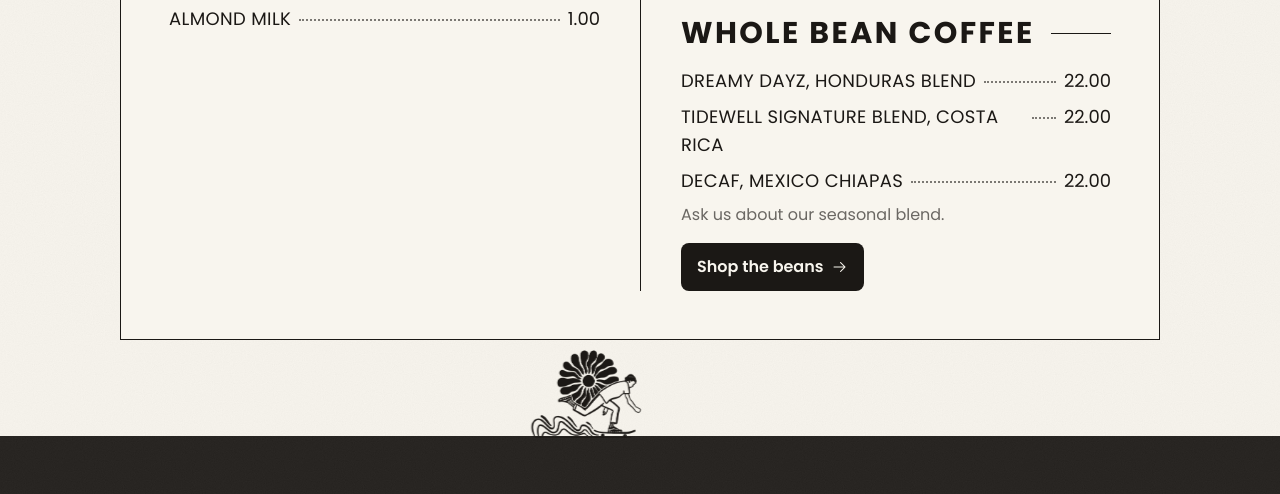
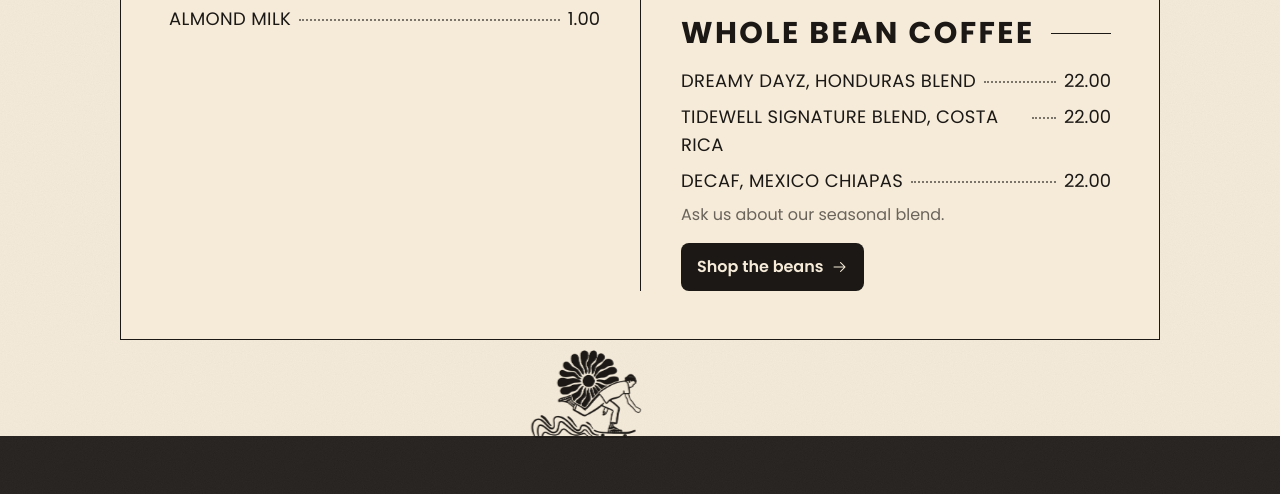
Before and after one commit to trevorprovencio-bit/tidewell-coffee, a plain HTML site: page menu.html in a window 1280 px wide. Shown: the part 1480-1974 px from the top of the page. Drawn offline with nearby package versions, Linux system fonts and the light colour scheme.

Commit message:
Put the cafe menu on the site cream
Co-Authored-By: Claude Fable 5.2 <noreply@anthropic.com>

```diff
--- a/menu.html
+++ b/menu.html
@@ -15,7 +15,7 @@
   /* Cafe menu, set like the printed card: one ink on paper inside a hairline frame, the skater
      up top, the motto between two rules, two columns split by a vertical rule, section titles
      that run out into a line, and dotted leaders from each drink to its price. */
-  :root { --bg: #F8F5EE; --paper: #F8F5EE; --rule: var(--ink); --foot-bg: var(--ink); }
+  :root { --bg: var(--cream); --paper: var(--cream); --rule: var(--ink); --foot-bg: var(--ink); }
 
   .sheet { padding: 48px 24px 96px; }
   .mcard { max-width: 1040px; margin: 0 auto; background: var(--paper); border: 1.5px solid var(--rule); padding: 48px; }
```
